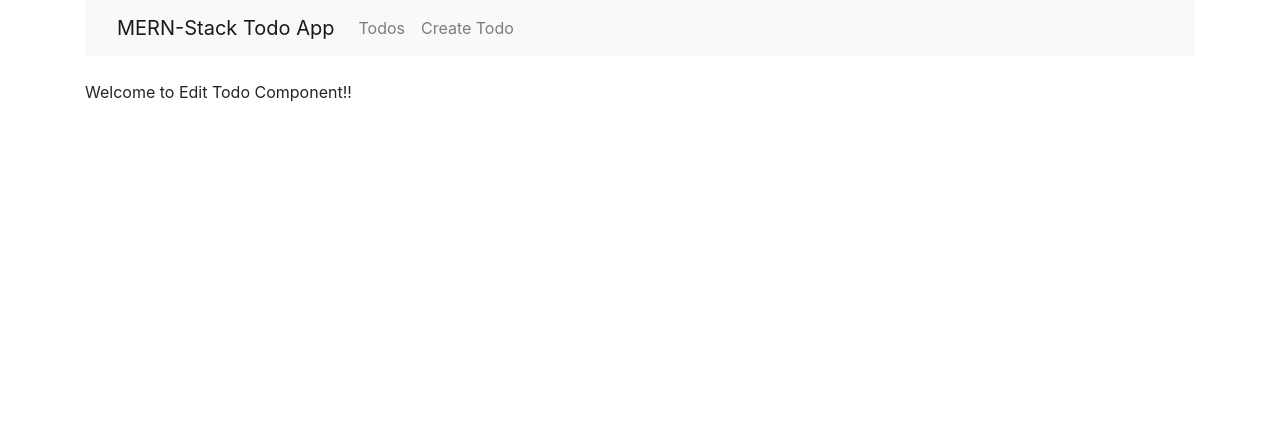
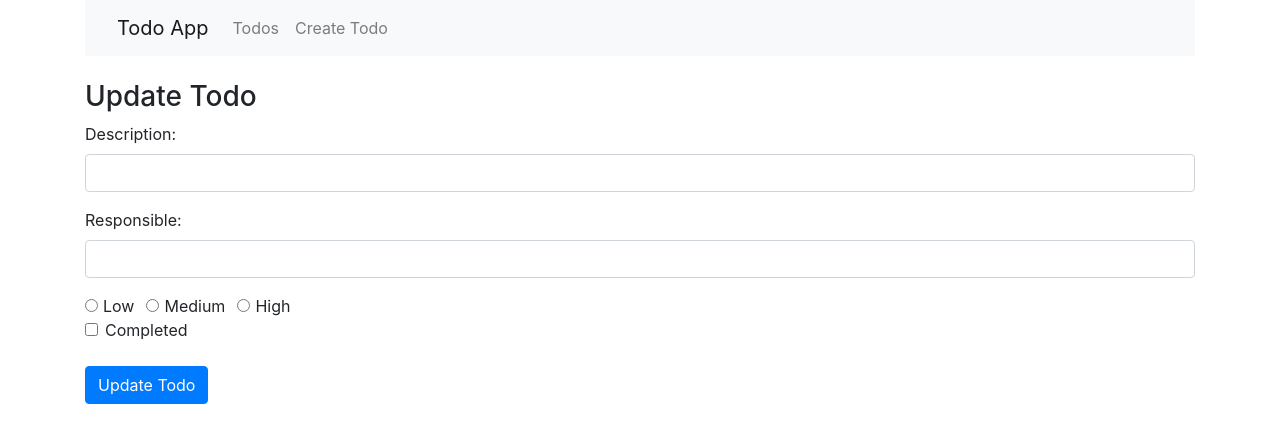
Before and after one commit to kenneth1870/todoapp, a React (Create React App) app: page /edit/1 in a window 1280 px wide. Shown: the top 442 px of the page. Built offline with nearby package versions, Linux system fonts and the light colour scheme; no server answers.

Commit message:
TodoApp completed

```diff
--- a/package.json
+++ b/package.json
@@ -3,6 +3,7 @@
   "version": "0.1.0",
   "private": true,
   "dependencies": {
+    "axios": "^0.18.0",
     "bootstrap": "^4.3.1",
     "react": "^16.8.6",
     "react-dom": "^16.8.6",
--- a/src/App.js
+++ b/src/App.js
@@ -15,7 +15,7 @@
           <nav className="navbar navbar-expand-lg navbar-light bg-light">
             <a class="navbar-brand" href="https://codingthesmartway.com" target="_blank">
             </a>
-            <Link to="/" className="navbar-brand">MERN-Stack Todo App</Link>
+            <Link to="/" className="navbar-brand">Todo App</Link>
             <div className="collpase navbar-collapse">
               <ul className="navbar-nav mr-auto">
                 <li className="navbar-item">
--- a/src/components/create-todo.component.js
+++ b/src/components/create-todo.component.js
@@ -1,66 +1,78 @@
 import React, {Component} from 'react';
+import axios from 'axios';
 
 export default class CreateTodo extends Component {
+  constructor (props) {
+    super (props);
 
-    constructor(props) {
-        super(props);
-
-        this.onChangeTodoDescription = this.onChangeTodoDescription.bind(this);
-        this.onChangeTodoResponsible = this.onChangeTodoResponsible.bind(this);
-        this.onChangeTodoPriority = this.onChangeTodoPriority.bind(this);
-        this.onSubmit = this.onSubmit.bind(this);
+    this.onChangeTodoDescription = this.onChangeTodoDescription.bind (this);
+    this.onChangeTodoResponsible = this.onChangeTodoResponsible.bind (this);
+    this.onChangeTodoPriority = this.onChangeTodoPriority.bind (this);
+    this.onSubmit = this.onSubmit.bind (this);
 
     this.state = {
       todo_description: '',
       todo_responsible: '',
       todo_priority: '',
-            todo_completed: false
-        }
+      todo_completed: false,
+    };
   }
 
-    onChangeTodoDescription(e) {
-        this.setState({
-            todo_description: e.target.value
+  onChangeTodoDescription (e) {
+    this.setState ({
+      todo_description: e.target.value,
     });
   }
 
-    onChangeTodoResponsible(e) {
-        this.setState({
-            todo_responsible: e.target.value
+  onChangeTodoResponsible (e) {
+    this.setState ({
+      todo_responsible: e.target.value,
     });
   }
 
-    onChangeTodoPriority(e) {
-        this.setState({
-            todo_priority: e.target.value
+  onChangeTodoPriority (e) {
+    this.setState ({
+      todo_priority: e.target.value,
     });
   }
 
-    onSubmit(e) {
-        e.preventDefault();
+  onSubmit (e) {
+    e.preventDefault ();
 
-        console.log(`Form submitted:`);
-        console.log(`Todo Description: ${this.state.todo_description}`);
-        console.log(`Todo Responsible: ${this.state.todo_responsible}`);
-        console.log(`Todo Priority: ${this.state.todo_priority}`);
-        console.log(`Todo Completed: ${this.state.todo_completed}`);
+    console.log (`Form submitted:`);
+    console.log (`Todo Description: ${this.state.todo_description}`);
+    console.log (`Todo Responsible: ${this.state.todo_responsible}`);
+    console.log (`Todo Priority: ${this.state.todo_priority}`);
+    console.log (`Todo Completed: ${this.state.todo_completed}`);
 
-        this.setState({
+    const newTodo = {
+      todo_description: this.state.todo_description,
+      todo_responsible: this.state.todo_responsible,
+      todo_priority: this.state.todo_priority,
+      todo_completed: this.state.todo_completed,
+    };
+
+    axios
+      .post ('http://localhost:4000/todos/add', newTodo)
+      .then (res => console.log (res.data));
+
+    this.setState ({
       todo_description: '',
       todo_responsible: '',
       todo_priority: '',
-            todo_completed: false
-        })
+      todo_completed: false,
+    });
   }
 
-    render() {
+  render () {
     return (
       <div style={{marginTop: 20}}>
-                <h3>Create New Todo</h3>
+        <h3>Create New</h3>
         <form onSubmit={this.onSubmit}>
           <div className="form-group">
             <label>Description: </label>
-                        <input  type="text"
+            <input
+              type="text"
               className="form-control"
               value={this.state.todo_description}
               onChange={this.onChangeTodoDescription}
@@ -68,7 +80,8 @@
           </div>
           <div className="form-group">
             <label>Responsible: </label>
-                        <input  type="text"
+            <input
+              type="text"
               className="form-control"
               value={this.state.todo_responsible}
               onChange={this.onChangeTodoResponsible}
@@ -76,44 +89,51 @@
           </div>
           <div className="form-group">
             <div className="form-check form-check-inline">
-                            <input  className="form-check-input"
+              <input
+                className="form-check-input"
                 type="radio"
                 name="priorityOptions"
                 id="priorityLow"
                 value="Low"
-                                    checked={this.state.todo_priority==='Low'}
+                checked={this.state.todo_priority === 'Low'}
                 onChange={this.onChangeTodoPriority}
               />
               <label className="form-check-label">Low</label>
             </div>
             <div className="form-check form-check-inline">
-                            <input  className="form-check-input"
+              <input
+                className="form-check-input"
                 type="radio"
                 name="priorityOptions"
                 id="priorityMedium"
                 value="Medium"
-                                    checked={this.state.todo_priority==='Medium'}
+                checked={this.state.todo_priority === 'Medium'}
                 onChange={this.onChangeTodoPriority}
               />
               <label className="form-check-label">Medium</label>
             </div>
             <div className="form-check form-check-inline">
-                            <input  className="form-check-input"
+              <input
+                className="form-check-input"
                 type="radio"
                 name="priorityOptions"
                 id="priorityHigh"
                 value="High"
-                                    checked={this.state.todo_priority==='High'}
+                checked={this.state.todo_priority === 'High'}
                 onChange={this.onChangeTodoPriority}
               />
               <label className="form-check-label">High</label>
             </div>
           </div>
           <div className="form-group">
-                        <input type="submit" value="Create Todo" className="btn btn-primary" />
+            <input
+              type="submit"
+              value="Create Todo"
+              className="btn btn-primary"
+            />
           </div>
         </form>
       </div>
-        )
+    );
   }
 }
--- a/src/components/edit-todo.component.js
+++ b/src/components/edit-todo.component.js
@@ -1,11 +1,167 @@
-import React, { Component } from 'react';
+import React, {Component} from 'react';
+import axios from 'axios';
 
 export default class EditTodo extends Component {
-    render() {
-        return (
-            <div>
-                <p>Welcome to Edit Todo Component!!</p>
+  constructor (props) {
+    super (props);
+
+    this.onChangeTodoDescription = this.onChangeTodoDescription.bind (this);
+    this.onChangeTodoResponsible = this.onChangeTodoResponsible.bind (this);
+    this.onChangeTodoPriority = this.onChangeTodoPriority.bind (this);
+    this.onChangeTodoCompleted = this.onChangeTodoCompleted.bind (this);
+    this.onSubmit = this.onSubmit.bind (this);
+
+    this.state = {
+      todo_description: '',
+      todo_responsible: '',
+      todo_priority: '',
+      todo_completed: false,
+    };
+  }
+
+  componentDidMount () {
+    axios
+      .get ('http://localhost:4000/todos/' + this.props.match.params.id)
+      .then (response => {
+        this.setState ({
+          todo_description: response.data.todo_description,
+          todo_responsible: response.data.todo_responsible,
+          todo_priority: response.data.todo_priority,
+          todo_completed: response.data.todo_completed,
+        });
+      })
+      .catch (function (error) {
+        console.log (error);
+      });
+  }
+
+  onChangeTodoDescription (e) {
+    this.setState ({
+      todo_description: e.target.value,
+    });
+  }
+
+  onChangeTodoResponsible (e) {
+    this.setState ({
+      todo_responsible: e.target.value,
+    });
+  }
+
+  onChangeTodoPriority (e) {
+    this.setState ({
+      todo_priority: e.target.value,
+    });
+  }
+
+  onChangeTodoCompleted (e) {
+    this.setState ({
+      todo_completed: !this.state.todo_completed,
+    });
+  }
+
+  onSubmit (e) {
+    e.preventDefault ();
+    const obj = {
+      todo_description: this.state.todo_description,
+      todo_responsible: this.state.todo_responsible,
+      todo_priority: this.state.todo_priority,
+      todo_completed: this.state.todo_completed,
+    };
+    axios
+      .post (
+        'http://localhost:4000/todos/update/' + this.props.match.params.id,
+        obj
+      )
+      .then (res => console.log (res.data));
+
+    this.props.history.push ('/');
+  }
+
+  render () {
+    return (
+      <div>
+        <h3>Update Todo</h3>
+        <form onSubmit={this.onSubmit}>
+          <div className="form-group">
+            <label>Description: </label>
+            <input
+              type="text"
+              className="form-control"
+              value={this.state.todo_description}
+              onChange={this.onChangeTodoDescription}
+            />
+          </div>
+          <div className="form-group">
+            <label>Responsible: </label>
+            <input
+              type="text"
+              className="form-control"
+              value={this.state.todo_responsible}
+              onChange={this.onChangeTodoResponsible}
+            />
+          </div>
+          <div className="form-group">
+            <div className="form-check form-check-inline">
+              <input
+                className="form-check-input"
+                type="radio"
+                name="priorityOptions"
+                id="priorityLow"
+                value="Low"
+                checked={this.state.todo_priority === 'Low'}
+                onChange={this.onChangeTodoPriority}
+              />
+              <label className="form-check-label">Low</label>
             </div>
-        )
-    }
+            <div className="form-check form-check-inline">
+              <input
+                className="form-check-input"
+                type="radio"
+                name="priorityOptions"
+                id="priorityMedium"
+                value="Medium"
+                checked={this.state.todo_priority === 'Medium'}
+                onChange={this.onChangeTodoPriority}
+              />
+              <label className="form-check-label">Medium</label>
+            </div>
+            <div className="form-check form-check-inline">
+              <input
+                className="form-check-input"
+                type="radio"
+                name="priorityOptions"
+                id="priorityHigh"
+                value="High"
+                checked={this.state.todo_priority === 'High'}
+                onChange={this.onChangeTodoPriority}
+              />
+              <label className="form-check-label">High</label>
+            </div>
+            <div className="form-check">
+              <input
+                type="checkbox"
+                className="form-check-input"
+                id="completedCheckbox"
+                name="completedCheckbox"
+                onChange={this.onChangeTodoCompleted}
+                checked={this.state.todo_completed}
+                value={this.state.todo_completed}
+              />
+              <label className="form-check-label" htmlFor="completedCheckbox">
+                Completed
+              </label>
+            </div>
+            <br />
+            <div className="form-group">
+              <input
+                type="submit"
+                value="Update Todo"
+                className="btn btn-primary"
+              />
+            </div>
+          </div>
+        </form>
+      </div>
+    );
+  }
 }
--- a/src/components/todos-list.component.js
+++ b/src/components/todos-list.component.js
@@ -1,11 +1,76 @@
-import React, { Component } from 'react';
+import React, {Component} from 'react';
+import {Link} from 'react-router-dom';
+import axios from 'axios';
+
+const Todo = props => (
+  <tr>
+    <td className={props.todo.todo_completed ? 'completed' : ''}>
+      {props.todo.todo_description}
+    </td>
+    <td className={props.todo.todo_completed ? 'completed' : ''}>
+      {props.todo.todo_responsible}
+    </td>
+    <td className={props.todo.todo_completed ? 'completed' : ''}>
+      {props.todo.todo_priority}
+    </td>
+    <td>
+      <Link to={'/edit/' + props.todo._id}>Edit</Link>
+    </td>
+  </tr>
+);
 
 export default class TodosList extends Component {
-    render() {
-        return (
-            <div>
-                <p>Welcome to Todos List Component!!</p>
-            </div>
-        )
-    }
+  constructor (props) {
+    super (props);
+    this.state = {todos: []};
+  }
+
+  componentDidMount () {
+    axios
+      .get ('http://localhost:4000/todos/')
+      .then (response => {
+        this.setState ({todos: response.data});
+      })
+      .catch (function (error) {
+        console.log (error);
+      });
+  }
+
+  componentDidUpdate () {
+    axios
+      .get ('http://localhost:4000/todos/')
+      .then (response => {
+        this.setState ({todos: response.data});
+      })
+      .catch (function (error) {
+        console.log (error);
+      });
+  }
+
+  todoList () {
+    return this.state.todos.map (function (currentTodo, i) {
+      return <Todo todo={currentTodo} key={i} />;
+    });
+  }
+
+  render () {
+    return (
+      <div>
+        <h3>Todos List</h3>
+        <table className="table table-striped" style={{marginTop: 20}}>
+          <thead>
+            <tr>
+              <th>Description</th>
+              <th>Responsible</th>
+              <th>Priority</th>
+              <th>Actions</th>
+            </tr>
+          </thead>
+          <tbody>
+            {this.todoList ()}
+          </tbody>
+        </table>
+      </div>
+    );
+  }
 }
--- a/src/index.css
+++ b/src/index.css
@@ -12,3 +12,7 @@
   font-family: source-code-pro, Menlo, Monaco, Consolas, "Courier New",
     monospace;
 }
+
+.completed {
+  text-decoration: line-through;
+}
```
Also changed, not shown: 1 other file (tests, documents, lock files or other folders). Lines whose indentation alone changed are shown as unchanged.
